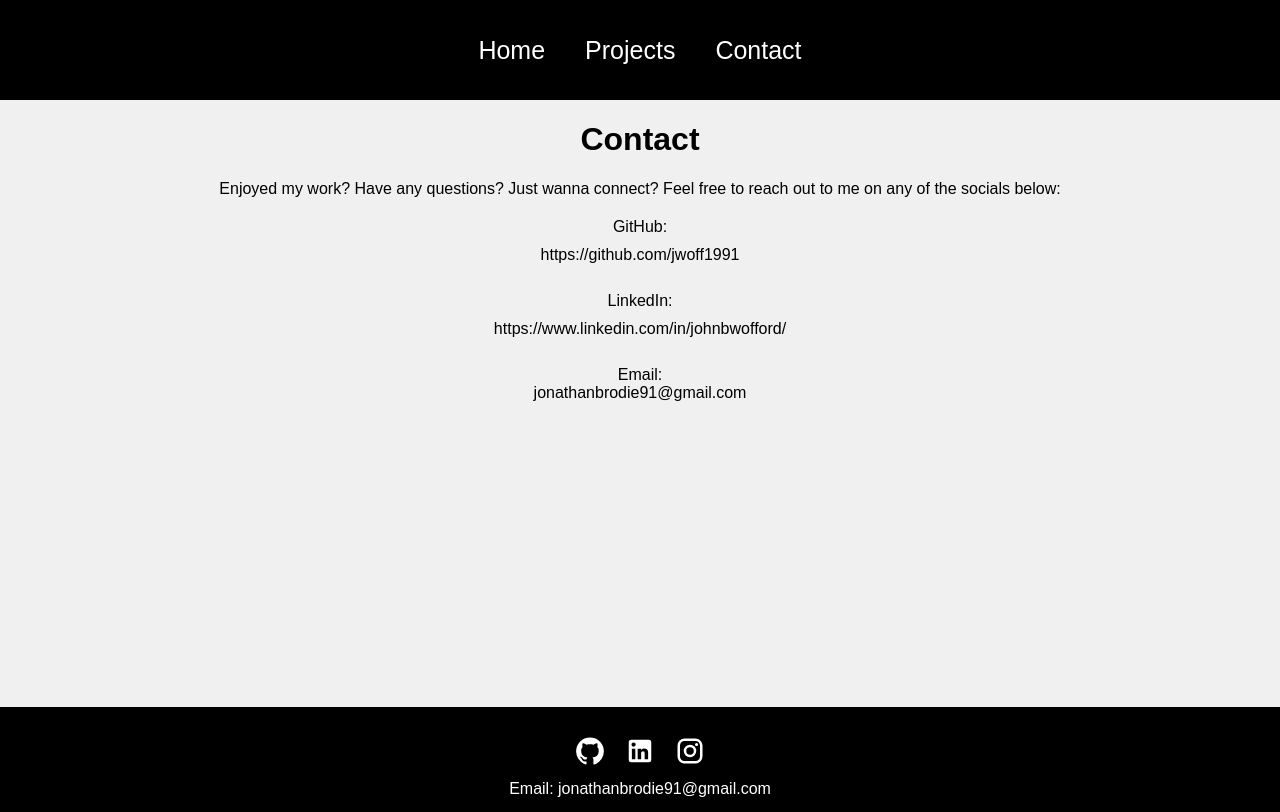
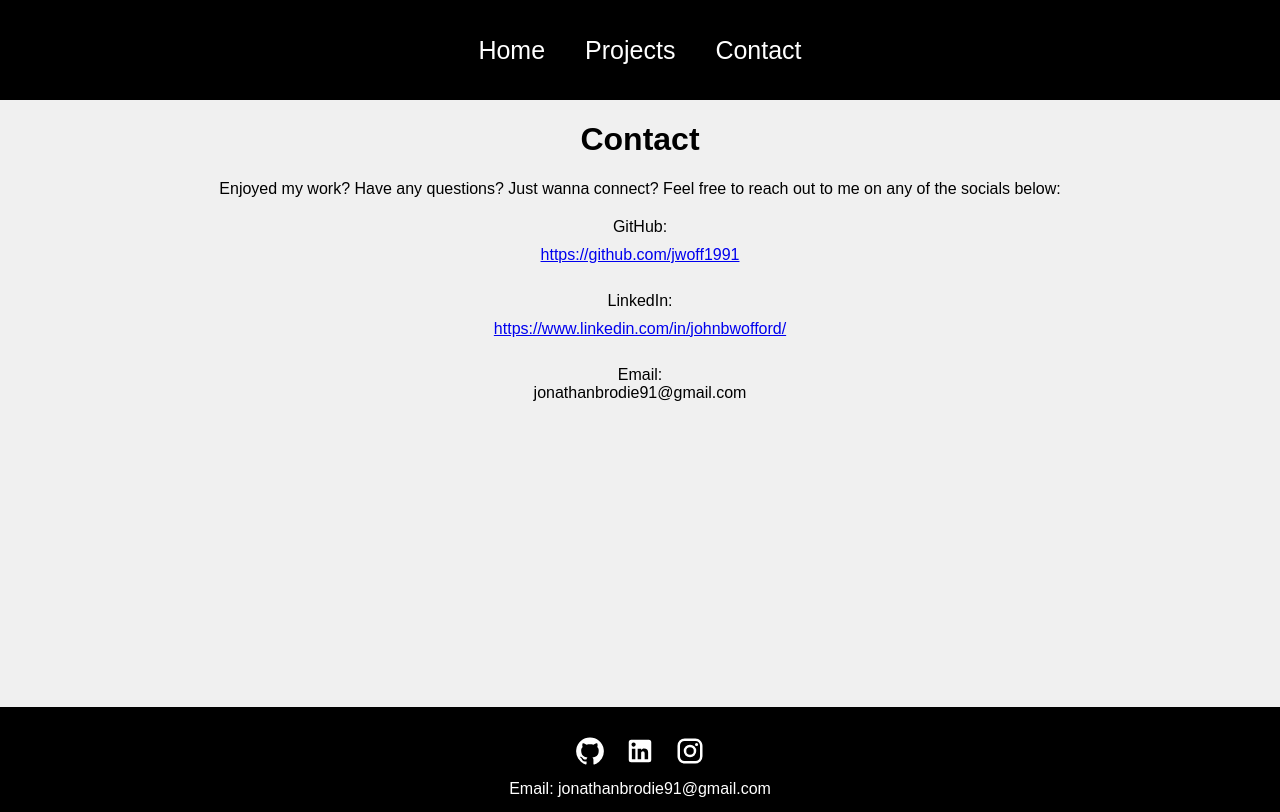
Before and after one commit to jwoff1991/Portfolio-Website, a React (Create React App) app: page /contact in a window 1280 px wide. Built offline with nearby package versions, Linux system fonts and the light colour scheme.

Commit message:
resolved dependencies

```diff
--- a/src/components/Contact.js
+++ b/src/components/Contact.js
@@ -10,9 +10,9 @@
             Enjoyed my work? Have any questions? Just wanna connect? Feel free to reach out to me on any of the socials below:
             <br />
             <div className="contat-socials-div">
-            GitHub: <a to='https://github.com/jwoff1991' target='_blank'>https://github.com/jwoff1991 </a>
+            GitHub: <a href='https://www.github.com/jwoff1991' rel="noreferrer" target='_blank'>https://github.com/jwoff1991 </a>
             <br />
-            LinkedIn: <a to="https://www.linkedin.com/in/johnbwofford/" target="_blank">https://www.linkedin.com/in/johnbwofford/</a>
+            LinkedIn: <a href="https://www.linkedin.com/in/johnbwofford/" rel="noreferrer" target="_blank">https://www.linkedin.com/in/johnbwofford/</a>
             <br />
             Email:
             <br />
--- a/src/projectData/ProjectList.js
+++ b/src/projectData/ProjectList.js
@@ -6,7 +6,7 @@
 import LunchHero from '../assets/lunchHeroHomepage.png'
 import HacknLead from '../assets/actualImpactPulshDash.png'
 import DevPair from '../assets/devPairhomepage.png'
-import VueExpense from '../assets/vueExpense.png'
+import VueExpense from "../assets/vueExpenseTracker.png";
 
 export const ProjectList = [
   {
```
